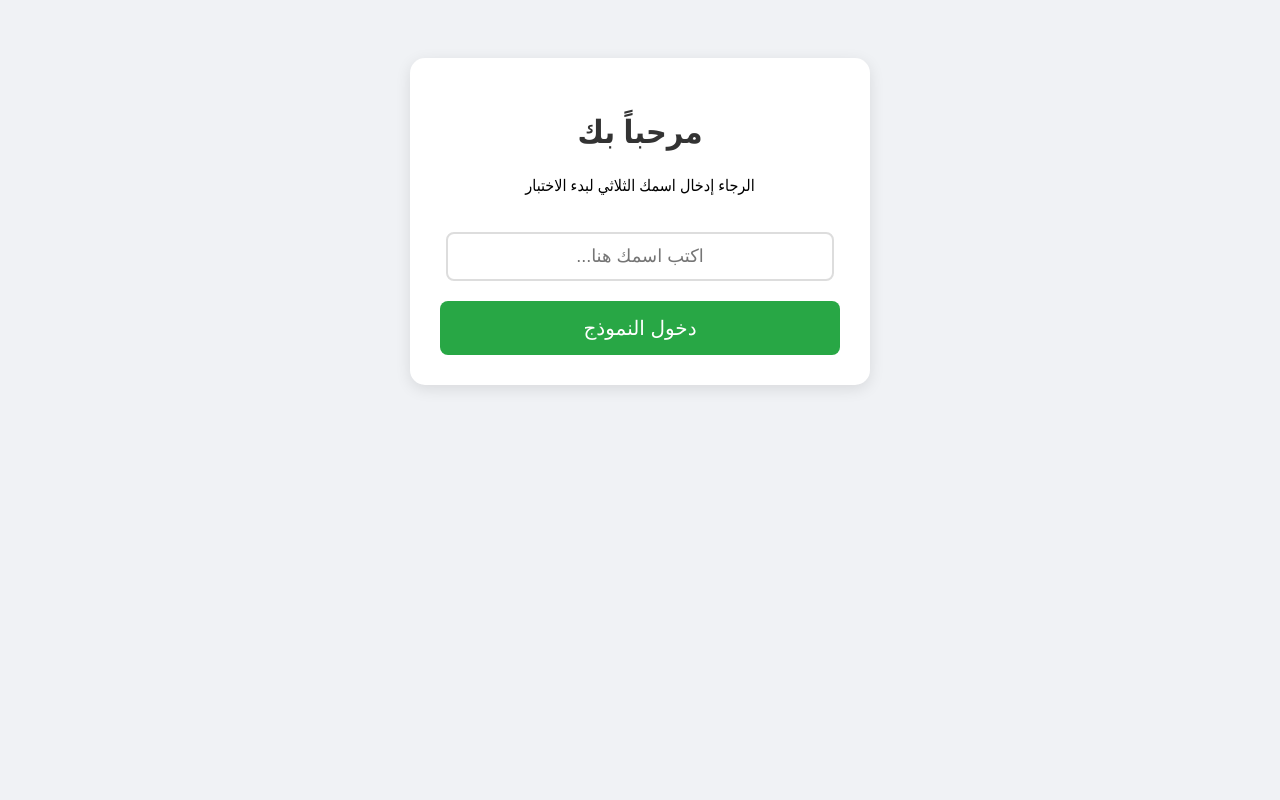
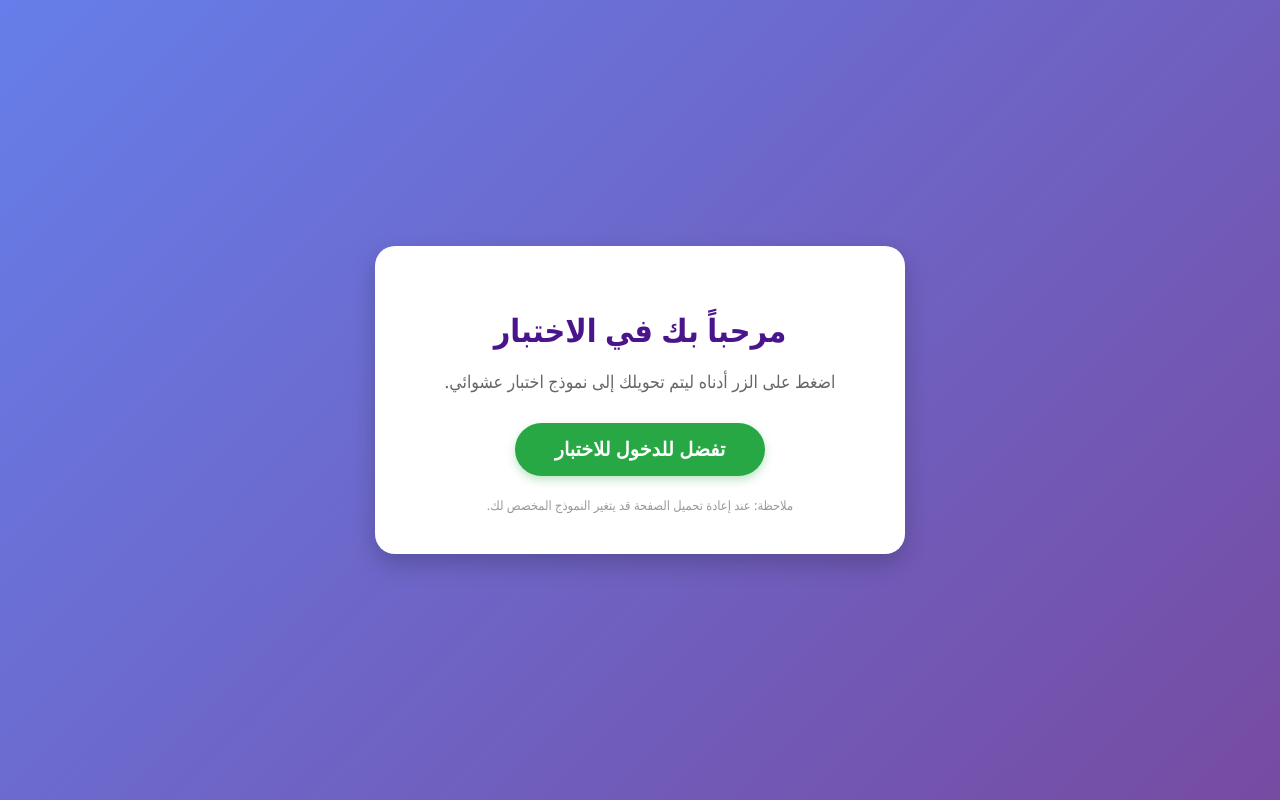
Before and after one commit to school1school2-stack/A1, a plain HTML site: page index.html in a window 1280 px wide. Drawn offline with Linux system fonts and the light colour scheme.

Commit message:
Update index.html

```diff
--- a/index.html
+++ b/index.html
@@ -3,84 +3,85 @@
 <head>
     <meta charset="UTF-8">
     <meta name="viewport" content="width=device-width, initial-scale=1.0">
-    <title>بوابة الاختبار - الدخول العشوائي</title>
+    <title>بوابة الاختبارات العشوائية</title>
     <style>
+        /* تصميم عصري وبسيط */
         body {
             font-family: 'Segoe UI', Tahoma, Geneva, Verdana, sans-serif;
+            background: linear-gradient(135deg, #667eea 0%, #764ba2 100%);
+            display: flex;
+            justify-content: center;
+            align-items: center;
+            height: 100vh;
+            margin: 0;
+            color: #333;
+        }
+        .card {
+            background: white;
+            padding: 40px;
+            border-radius: 20px;
+            box-shadow: 0 10px 25px rgba(0,0,0,0.2);
             text-align: center;
-            padding: 50px 20px;
-            background-color: #f0f2f5;
+            max-width: 450px;
+            width: 90%;
         }
-        .container {
-            background-color: white;
-            padding: 30px;
-            border-radius: 15px;
-            box-shadow: 0 4px 15px rgba(0,0,0,0.1);
-            max-width: 400px;
-            margin: 0 auto;
-        }
-        input[type="text"] {
-            width: 90%;
-            padding: 12px;
-            margin: 20px 0;
-            border: 2px solid #ddd;
-            border-radius: 8px;
-            font-size: 18px;
-            text-align: center;
-        }
-        button {
-            padding: 15px 30px;
-            font-size: 20px;
-            cursor: pointer;
+        h1 { color: #4a148c; margin-bottom: 10px; }
+        p { color: #666; font-size: 1.1rem; margin-bottom: 30px; }
+
+        .start-btn {
             background-color: #28a745;
             color: white;
             border: none;
-            border-radius: 8px;
-            transition: 0.3s;
-            width: 100%;
+            padding: 15px 40px;
+            font-size: 1.2rem;
+            font-weight: bold;
+            border-radius: 50px;
+            cursor: pointer;
+            transition: transform 0.2s, background-color 0.2s;
+            box-shadow: 0 4px 10px rgba(40, 167, 69, 0.3);
         }
-        button:hover { background-color: #218838; }
-        h1 { color: #333; }
+        .start-btn:hover {
+            background-color: #218838;
+            transform: scale(1.05);
+        }
+        .start-btn:active {
+            transform: scale(0.98);
+        }
+        .footer-note {
+            margin-top: 20px;
+            font-size: 0.8rem;
+            color: #999;
+        }
     </style>
 </head>
 <body>
 
-    <div class="container">
-        <h1>مرحباً بك</h1>
-        <p>الرجاء إدخال اسمك الثلاثي لبدء الاختبار</p>
+    <div class="card">
+        <h1>مرحباً بك في الاختبار</h1>
+        <p>اضغط على الزر أدناه ليتم تحويلك إلى نموذج اختبار عشوائي.</p>
 
-        <input type="text" id="studentName" placeholder="اكتب اسمك هنا..." required>
+        <button class="start-btn" onclick="openRandomTest()">تفضل للدخول للاختبار</button>
 
-        <br>
-
-        <button onclick="startTest()">دخول النموذج</button>
+        <div class="footer-note">
+            ملاحظة: عند إعادة تحميل الصفحة قد يتغير النموذج المخصص لك.
+        </div>
     </div>
 
     <script>
-        function startTest() {
-            const nameInput = document.getElementById('studentName').value.trim();
-
-            // التأكد من أن الطالب أدخل اسمه
-            if (nameInput === "") {
-                alert("من فضلك، يجب كتابة الاسم أولاً قبل الدخول!");
-                return;
-            }
-
-            // قائمة النماذج الأربعة الخاصة بك
-            const urls = [
+        function openRandomTest() {
+            // الروابط الأربعة التي زودتني بها
+            const models = [
                 "https://school1school2-stack.github.io/Vvv/",
                 "https://school1school2-stack.github.io/Vvv2/",
                 "https://school1school2-stack.github.io/Vvv3/",
                 "https://school1school2-stack.github.io/Vvv4/"
             ];
 
-            // اختيار نموذج عشوائي
-            const randomIndex = Math.floor(Math.random() * urls.length);
-            const selectedUrl = urls[randomIndex];
+            // اختيار رقم عشوائي من 0 إلى 3
+            const randomIndex = Math.floor(Math.random() * models.length);
 
-            // توجيه الطالب للنموذج
-            alert("بالتوفيق يا " + nameInput + "، سيتم توجيهك الآن لنموذجك.");
-            window.location.href = selectedUrl;
+            // التوجيه المباشر للرابط العشوائي
+            window.location.href = models[randomIndex];
         }
     </script>
 
```
